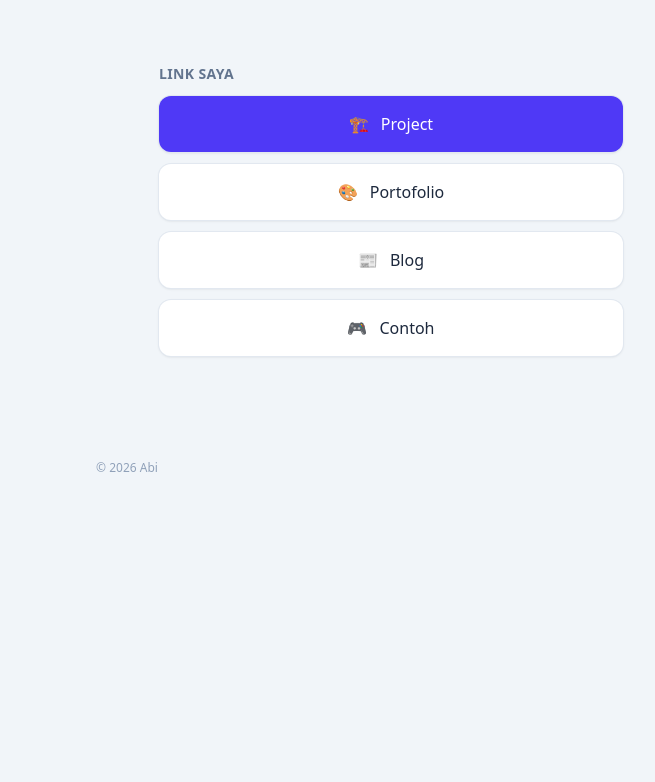
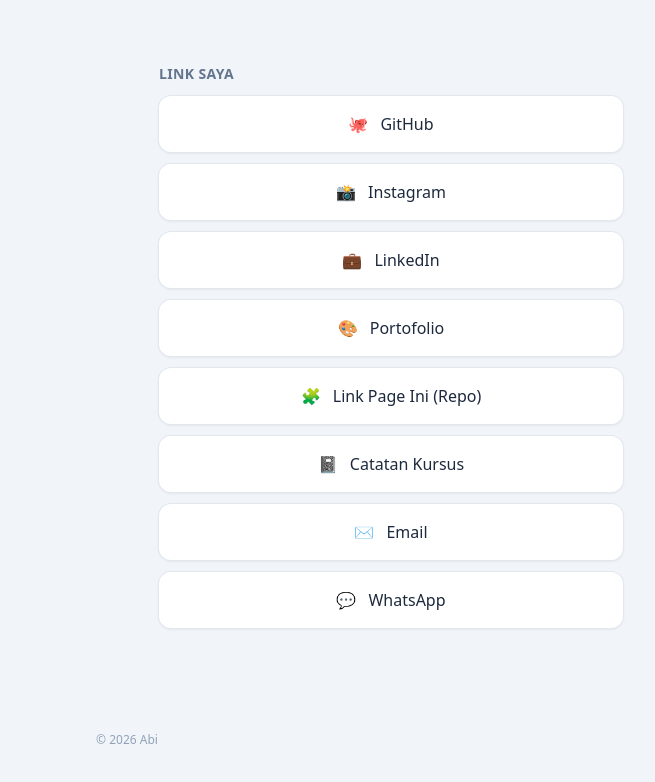
Before and after one commit to abihanan/link-page, a plain HTML site: page index.html in a window 1280 px wide. Shown: the full height of the page, 513-1168 px from the left. Drawn offline with nearby package versions, Linux system fonts and the light colour scheme.

Commit message:
feat: render link via JS

```diff
--- a/index.html
+++ b/index.html
@@ -6,7 +6,9 @@
     <title>Ahmad Abi Hanan</title>
     <script src="https://cdn.jsdelivr.net/npm/@tailwindcss/browser@4"></script>
   </head>
-  <body class="min-h-screen bg-slate-100 text-slate-800 dark:bg-slate-950 dark:text-slate-100">
+  <body
+    class="min-h-screen bg-slate-100 text-slate-800 dark:bg-slate-950 dark:text-slate-100"
+  >
     <div
       class="mx-auto max-w-md px-4 py-10 md:py-16 lg:grid lg:max-w-5xl lg:grid-cols-2 lg:items-start lg:gap-16"
     >
@@ -56,48 +58,22 @@
 
       <main>
         <h2
-          class="mt-8 text-sm font-semibold uppercase tracking-wide text-slate-500 lg:mt-0 dark:text-slate-400">
+          class="mt-8 text-sm font-semibold uppercase tracking-wide text-slate-500 lg:mt-0 dark:text-slate-400"
+        >
           Link Saya
         </h2>
 
-        <ul class="mt-3 space-y-3">
-          <li>
-            <a
-              href="https://example.com/project"
-              class="flex items-center justify-center gap-3 rounded-xl bg-indigo-600 text-white px-5 py-4 font-medium shadow-sm ring-1 ring-slate-200 transition hover:-translate-y-0.5 hover:bg-rose-900 hover:text-white hover:shadow-md focus-visible:outline-2 focus-visible:outline-offset-2 focus-visible:outline-rose-600 active:scale-95 dark:bg-slate-900 dark:ring-slate-800 dark:hover:bg-slate-100 dark:hover:text-slate-900 dark:focus-visible:outline-indigo-400 duration-200 motion-reduce:transition-none motion-reduce:hover:translate-y-0"
-            >
-              <span aria-hidden="true">🏗️</span> Project
-            </a>
-          </li>
-          <li>
-            <a
-              href="https://example.com/portfolio"
-              class="flex items-center justify-center gap-3 rounded-xl bg-white px-5 py-4 font-medium shadow-sm ring-1 ring-slate-200 transition hover:-translate-y-0.5 hover:bg-rose-900 hover:text-white hover:shadow-md focus-visible:outline-2 focus-visible:outline-offset-2 focus-visible:outline-rose-600 dark:bg-slate-900 dark:ring-slate-800 dark:hover:bg-slate-100 dark:hover:text-slate-900 dark:focus-visible:outline-indigo-400 duration-200 motion-reduce:transition-none motion-reduce:hover:translate-y-0"
-            >
-              <span aria-hidden="true">🎨</span> Portofolio
-            </a>
-          </li>
-          <li>
-            <a
-              href="https://example.com/portfolio"
-              class="flex items-center justify-center gap-3 rounded-xl bg-white px-5 py-4 font-medium shadow-sm ring-1 ring-slate-200 transition hover:-translate-y-0.5 hover:bg-rose-900 hover:text-white hover:shadow-md focus-visible:outline-2 focus-visible:outline-offset-2 focus-visible:outline-rose-600 dark:bg-slate-900 dark:ring-slate-800 dark:hover:bg-slate-100 dark:hover:text-slate-900 dark:focus-visible:outline-indigo-400 duration-200 motion-reduce:transition-none motion-reduce:hover:translate-y-0"
-            >
-              <span aria-hidden="true">📰</span> Blog
-            </a>
-          </li>
-          <li>
-            <a
-              href="https://example.com/portfolio"
-              class="flex items-center justify-center gap-3 rounded-xl bg-white px-5 py-4 font-medium shadow-sm ring-1 ring-slate-200 transition hover:-translate-y-0.5 hover:bg-rose-900 hover:text-white hover:shadow-md focus-visible:outline-2 focus-visible:outline-offset-2 focus-visible:outline-rose-600 dark:bg-slate-900 dark:ring-slate-800 dark:hover:bg-slate-100 dark:hover:text-slate-900 dark:focus-visible:outline-indigo-400 duration-200 motion-reduce:transition-none motion-reduce:hover:translate-y-0"
-            >
-              <span aria-hidden="true">🎮</span> Contoh
-            </a>
-          </li>
+        <ul class="mt-3 space-y-3" id="link-list">
+
         </ul>
       </main>
-      <footer class="mt-10 text-center text-xs text-slate-400 lg:col-span-2 dark:text-slate-500">
+      <footer
+        class="mt-10 text-center text-xs text-slate-400 lg:col-span-2 dark:text-slate-500"
+      >
         <p>© 2026 Abi</p>
       </footer>
     </div>
+
+    <script src="scripts.js"></script>
   </body>
 </html>
--- /dev/null
+++ b/scripts.js
@@ -0,0 +1,54 @@
+// ===== DATA =====
+// Setiap link adalah object. Semua link disimpan dalam satu array.
+const links = [
+    { id: 1, title: "GitHub", url: "https://github.com/abihanan", category: "sosmed", icon: "🐙" },
+    { id: 2, title: "Instagram", url: "https://instagram.com/abbihanan", category: "sosmed", icon: "📸" },
+    { id: 3, title: "LinkedIn", url: "https://linkedin.com/in/ahmadabihanan", category: "sosmed", icon: "💼" },
+    { id: 4, title: "Portofolio", url: "https://abih.my.id/portfolio", category: "project", icon: "🎨" },
+    { id: 5, title: "Link Page Ini (Repo)", url: "https://github.com/abihanan/link-page", category: "project", icon: "🧩" },
+    { id: 6, title: "Catatan Kursus", url: "https://abih.my.id/catatan", category: "project", icon: "📓" },
+    { id: 7, title: "Email", url: "mailto:halo@abih.my.id", category: "kontak", icon: "✉️" },
+    { id: 8, title: "WhatsApp", url: "https://wa.me/6281234567890", category: "kontak", icon: "💬" }
+];
+
+// ===== STYLE =====
+// Class Tailwind untuk kartu link (sama dengan versi HTML di Pertemuan 2)
+const CARD_CLASSES =
+  "flex items-center justify-center gap-3 rounded-xl bg-white px-5 py-4 font-medium shadow-sm ring-1 ring-slate-200 transition duration-200 hover:-translate-y-0.5 hover:bg-slate-900 hover:text-white hover:shadow-md focus-visible:outline-2 focus-visible:outline-offset-2 focus-visible:outline-indigo-600 dark:bg-slate-900 dark:ring-slate-800 dark:hover:bg-slate-100 dark:hover:text-slate-900 dark:focus-visible:outline-indigo-400 motion-reduce:transition-none motion-reduce:hover:translate-y-0";
+
+function createLinkItem(link) {
+  item = document.createElement("li");
+  anchor = document.createElement("a");
+
+  anchor.href = link.url;
+  anchor.className = CARD_CLASSES;
+
+  if (link.url.startsWith("http")) {
+    anchor.target = "_blank";
+    anchor.rel = "nooper noreferrer";
+  }
+
+  const icon = document.createElement("span");
+  icon.setAttribute("aria-hidden", "true")
+  icon.textContent = link.icon;
+
+  anchor.appendChild(icon);
+  anchor.appendChild(document.createTextNode(" " + link.title));
+  item.appendChild(anchor);
+
+  return item;
+}
+
+const linkList = document.querySelector("#link-list");
+
+function renderLinks(category) {
+  linkList.innerHTML = "";
+
+  links.forEach(function (link) {
+    if (category === "semua" || link.category === category) {
+      linkList.appendChild(createLinkItem(link));
+    }
+  });
+}
+
+renderLinks("semua");
```
